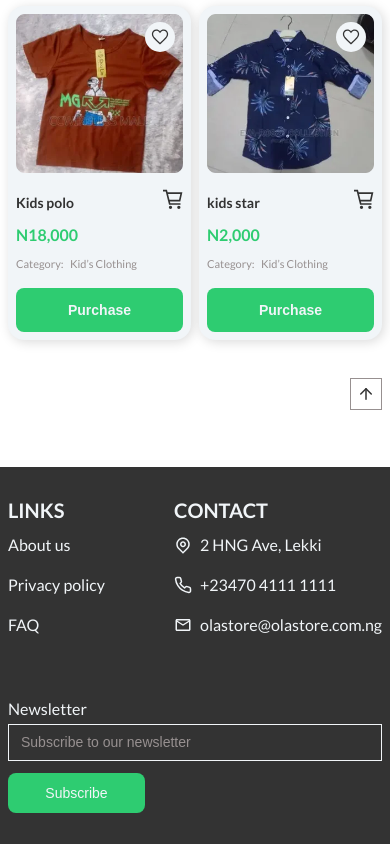
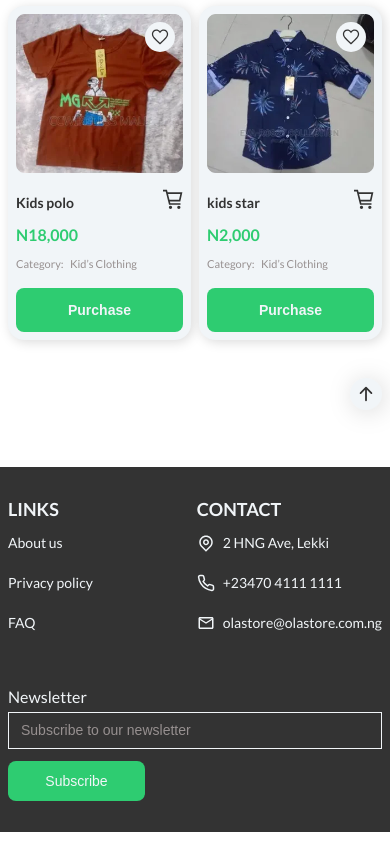
Before and after one commit to holayide/olastore, a React (Vite) app: page / in a window 390 px wide. Shown: the part 3270-4114 px from the top of the page. Built offline with nearby package versions, Linux system fonts and the light colour scheme; a web font is replaced by a local one.

Commit message:
add text

```diff
--- a/src/components/footer/Footer.module.css
+++ b/src/components/footer/Footer.module.css
@@ -161,6 +161,11 @@
   .footerDetailTexts {
     display: grid;
     grid-template-columns: 1fr 1fr;
+    gap: 3.4rem 8rem;
+  }
+
+  .newsletter {
+    margin-top: 1.6rem;
   }
 }
 
@@ -169,4 +174,25 @@
   .footerLogo {
     display: none;
   }
+
+  .footerDetailTexts h3 {
+    font-size: 1.8rem;
+  }
+
+  .newsletter label {
+    color: var(--sec-color);
+    font-size: 1.6rem;
+    font-weight: 500;
+    line-height: 24px;
+  }
 }
+
+/* max-width: 390px */
+@media (max-width: 390px) {
+  .footerLinks nav ul li a:link,
+  .footerLinks nav ul li a:visited,
+  .conatctItem a:link,
+  .conatctItem a:visited {
+    font-size: 1.4rem;
+  }
+}
--- a/src/components/productPage/ProductItems.jsx
+++ b/src/components/productPage/ProductItems.jsx
@@ -1,7 +1,7 @@
 import styles from "./ProductItems.module.css";
 import Card from "./Card";
 import { datas } from "../../utilities/Datas";
-import { LuArrowUp } from "react-icons/lu";
+import { HiArrowUp } from "react-icons/hi";
 
 export default function ProductItems() {
   return (
@@ -18,7 +18,7 @@ export default function ProductItems() {
       ))}
 
       <div className={styles.moveUp} onClick={() => window.scrollTo(0, 0)}>
-        <LuArrowUp className={styles.arrowUp} />
+        <HiArrowUp className={styles.arrowUp} />
       </div>
     </div>
   );
--- a/src/components/productPage/ProductItems.module.css
+++ b/src/components/productPage/ProductItems.module.css
@@ -8,22 +8,29 @@
 }
 
 .moveUp {
-  position: absolute;
   width: 3.2rem;
   height: 3.2rem;
-  border: 1px solid var(--accent-grey);
+  border-radius: 50%;
 
   display: flex;
   align-items: center;
   justify-content: center;
 
+  position: absolute;
   bottom: -7rem;
   right: 0;
+  background-color: var(--sec-color);
+  filter: drop-shadow(2px 2px 12px rgba(0, 0, 0, 0.15));
   cursor: pointer;
+}
+
+.moveUp:hover {
+  border: 1px solid var(--accent-grey);
 }
 
 .moveUp .arrowUp {
   font-size: 1.8rem;
+
   color: var(--text-color);
 }
 
```
